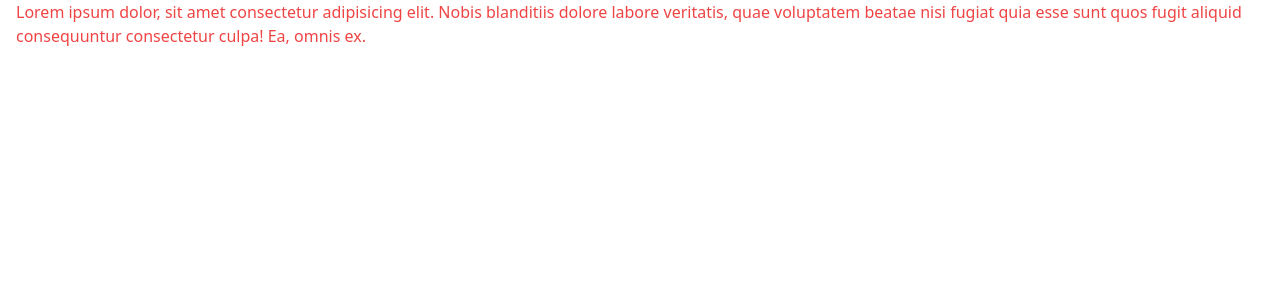
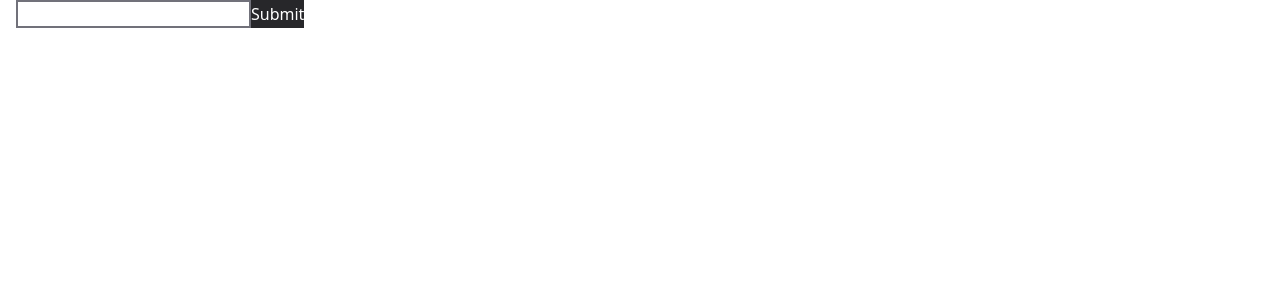
Before and after one commit to grzegorzpokorski/to-do-list-vite, a React (Vite) app: page / in a window 1280 px wide. Shown: the top 300 px of the page. Built offline with nearby package versions, Linux system fonts and the light colour scheme.

Commit message:
create bakbone of the app

```diff
--- a/package.json
+++ b/package.json
@@ -14,6 +14,7 @@
   "dependencies": {
     "@typescript-eslint/eslint-plugin": "^5.41.0",
     "@typescript-eslint/parser": "^5.41.0",
+    "classnames": "^2.3.2",
     "eslint": "^8.26.0",
     "eslint-config-prettier": "^8.5.0",
     "eslint-plugin-import": "^2.26.0",
--- a/src/App.tsx
+++ b/src/App.tsx
@@ -1,14 +1,61 @@
-import React from "react";
+import React, { FormEvent, useEffect, useState } from "react";
+import { Lists } from "./components/lists/Lists";
+import { useLocalStorage } from "./hooks/useLocalStorage";
+
+export type TaskType = {
+  content: string;
+  done: boolean;
+  createdAt: number;
+};
 
 function App() {
+  const [tasks, setTasks] = useLocalStorage<TaskType[] | null>(
+    "app:tasks",
+    null
+  );
+  const [phrase, setPhrase] = useState<string>("");
+
+  const handleSubmitForm = (e: FormEvent<HTMLFormElement>) => {
+    e.preventDefault();
+
+    if (typeof phrase !== "string" || phrase === "") return;
+
+    const newTask = {
+      content: phrase,
+      done: false,
+      createdAt: new Date().getTime(),
+    };
+
+    if (tasks) {
+      setTasks([newTask, ...tasks]);
+    } else {
+      setTasks([newTask]);
+    }
+
+    setPhrase("");
+  };
+
   return (
     <div className="container px-4 mx-auto">
-      <p className="text-red-500">
-        Lorem ipsum dolor, sit amet consectetur adipisicing elit. Nobis
-        blanditiis dolore labore veritatis, quae voluptatem beatae nisi fugiat
-        quia esse sunt quos fugit aliquid consequuntur consectetur culpa! Ea,
-        omnis ex.
-      </p>
+      <form onSubmit={(e) => handleSubmitForm(e)} className="flex">
+        <input
+          type="text"
+          onChange={(e) => setPhrase(e.target.value)}
+          className="border-2 border-zinc-500"
+          value={phrase}
+        />
+        <input
+          type="submit"
+          className="bg-zinc-800 text-white cursor-pointer"
+        />
+      </form>
+      {tasks && (
+        <Lists
+          tasks={tasks.filter((task) =>
+            task.content.toLowerCase().includes(phrase.toLowerCase())
+          )}
+        />
+      )}
     </div>
   );
 }
--- /dev/null
+++ b/src/components/lists/Lists.tsx
@@ -0,0 +1,75 @@
+import React from "react";
+import { TaskType } from "../../App";
+import cn from "classnames";
+import { useLocalStorage } from "../../hooks/useLocalStorage";
+
+type ListsProps = {
+  tasks: TaskType[];
+};
+
+export const Lists = ({ tasks }: ListsProps) => {
+  const done = tasks.filter((task) => task.done === true);
+  const notDone = tasks.filter((task) => task.done === false);
+
+  return (
+    <>
+      {notDone && notDone.length > 0 && (
+        <div>
+          <h3>Do zrobienia:</h3>
+          <List tasks={notDone} />
+        </div>
+      )}
+      {done && done.length > 0 && (
+        <div>
+          <h3>Zrobione:</h3>
+          <List tasks={done} />
+        </div>
+      )}
+    </>
+  );
+};
+
+type ListProps = {
+  tasks: TaskType[];
+};
+
+const List = ({ tasks }: ListProps) => {
+  // get tasks from context
+  const handleChangeTaskStaus = ({ content, done, createdAt }: TaskType) => {
+    console.log("klik");
+  };
+  //   if (!storedTasks) return;
+
+  //   const updatedTask: TaskType = {
+  //     content: content,
+  //     done: !done,
+  //     createdAt: createdAt,
+  //   };
+
+  //   const updatedTasks = storedTasks?.filter(
+  //     (task) => task.createdAt !== createdAt
+  //   );
+
+  //   setStoredTasks([updatedTask, ...updatedTasks]);
+  // };
+
+  return (
+    <ul className="flex flex-col ">
+      {tasks.map((task) => (
+        <li key={task.createdAt} className="flex justify-between gap-2">
+          <p className={cn({ "line-through": task.done })}>{task.content}</p>
+          <label>
+            <span className="sr-only">
+              oznacz jako {task.done ? "do zrobienia" : "zrobione"}
+            </span>
+            <input
+              type="checkbox"
+              onChange={() => handleChangeTaskStaus(task)}
+              checked={task.done}
+            />
+          </label>
+        </li>
+      ))}
+    </ul>
+  );
+};
--- /dev/null
+++ b/src/hooks/useLocalStorage.ts
@@ -0,0 +1,29 @@
+import { useState } from "react";
+
+export const useLocalStorage = <T>(key: string, initialValue: T) => {
+  const [storedValue, setStoredValue] = useState<T>(() => {
+    if (typeof window === "undefined") {
+      return initialValue;
+    }
+    try {
+      const item = window.localStorage.getItem(key);
+      return item ? JSON.parse(item) : initialValue;
+    } catch (error) {
+      console.log(error);
+      return initialValue;
+    }
+  });
+  const setValue = (value: T | ((val: T) => T)) => {
+    try {
+      const valueToStore =
+        value instanceof Function ? value(storedValue) : value;
+      setStoredValue(valueToStore);
+      if (typeof window !== "undefined") {
+        window.localStorage.setItem(key, JSON.stringify(valueToStore));
+      }
+    } catch (error) {
+      console.log(error);
+    }
+  };
+  return [storedValue, setValue] as const;
+};
```
Also changed, not shown: .eslintrc.cjs, 1 other file (tests, documents, lock files or other folders).
